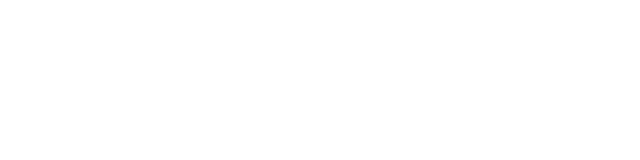
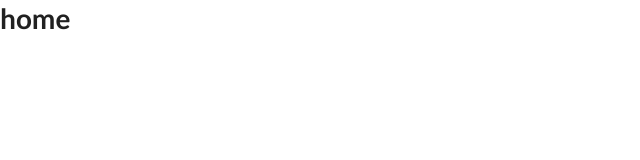
Before and after one commit to SamanKeighobadi/shop-app, a React (Create React App) app: page / in a window 1280 px wide. Shown: the top 160 px of the page, without its empty margins (0-640 px from the left). Built offline with nearby package versions, Linux system fonts and the light colour scheme.

Commit message:
set react router

```diff
--- a/package.json
+++ b/package.json
@@ -6,9 +6,11 @@
     "@testing-library/jest-dom": "^5.11.4",
     "@testing-library/react": "^11.1.0",
     "@testing-library/user-event": "^12.1.10",
+    "axios": "^0.21.1",
     "react": "^17.0.2",
     "react-dom": "^17.0.2",
-    "react-scripts": "4.0.3",
+    "react-router-dom": "^5.2.1",
+    "react-scripts": "^4.0.3",
     "semantic-ui-css": "^2.4.1",
     "semantic-ui-react": "^2.0.3",
     "web-vitals": "^1.0.1"
--- a/src/App.js
+++ b/src/App.js
@@ -1,9 +1,15 @@
+import {Route,Switch} from 'react-router-dom'
+
+function App() {
 
 
-function App() {
   return (
-    <div className="App">
-
+    <div>
+      <Switch>
+        <Route path="/" exact render={() => <h1>home</h1>} />
+        <Route path="/about" render={() => <h1>about</h1>} />
+        <Route path="/saman" render={() => <h1>saman</h1>} />
+      </Switch>
     </div>
   );
 }
--- a/src/Components/customHooks/useProducts.js
+++ b/src/Components/customHooks/useProducts.js
@@ -1,3 +1,4 @@
+import axios from 'axios';
 import {useState,useEffect} from 'react';
 
 
@@ -8,8 +9,10 @@ const useProducts = (url) => {
 
     const fetchProducts = async() => {
         try {
+            const {data}= await axios.get(url).catch(err => console.log(err))
+            setData(data)
+            setLoading(true)
 
-            setLoading(true)
         } catch (err) {
             console.log(err)
         }
--- a/src/index.js
+++ b/src/index.js
@@ -1,6 +1,12 @@
 import React from "react";
 import { render } from "react-dom";
-import 'semantic-ui-css/semantic.min.css'
+import "semantic-ui-css/semantic.min.css";
+import { BrowserRouter } from "react-router-dom";
 import App from "./App";
 
-render(<App />, document.getElementById("root"));
+render(
+  <BrowserRouter>
+    <App />
+  </BrowserRouter>,
+  document.getElementById("root")
+);
```
Also changed, not shown: 2 other files (tests, documents, lock files or other folders).
